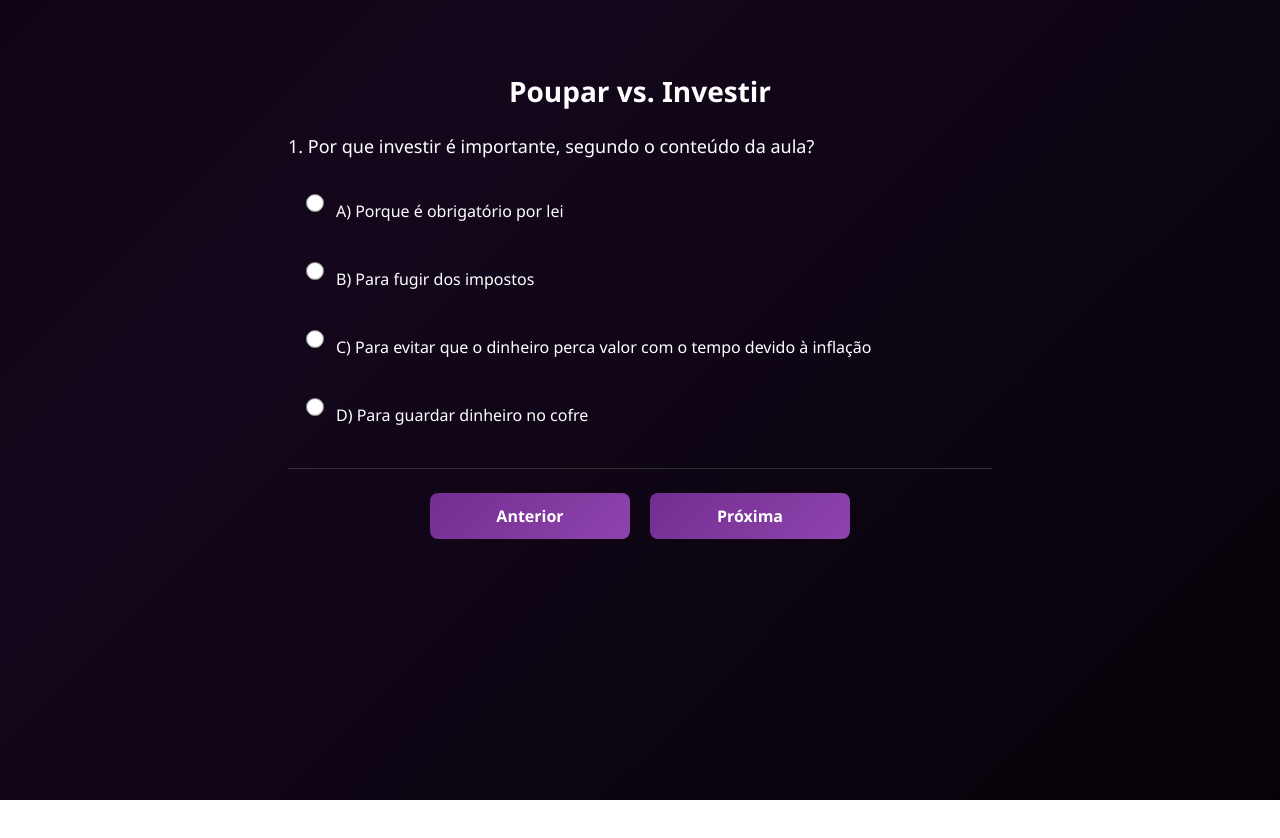
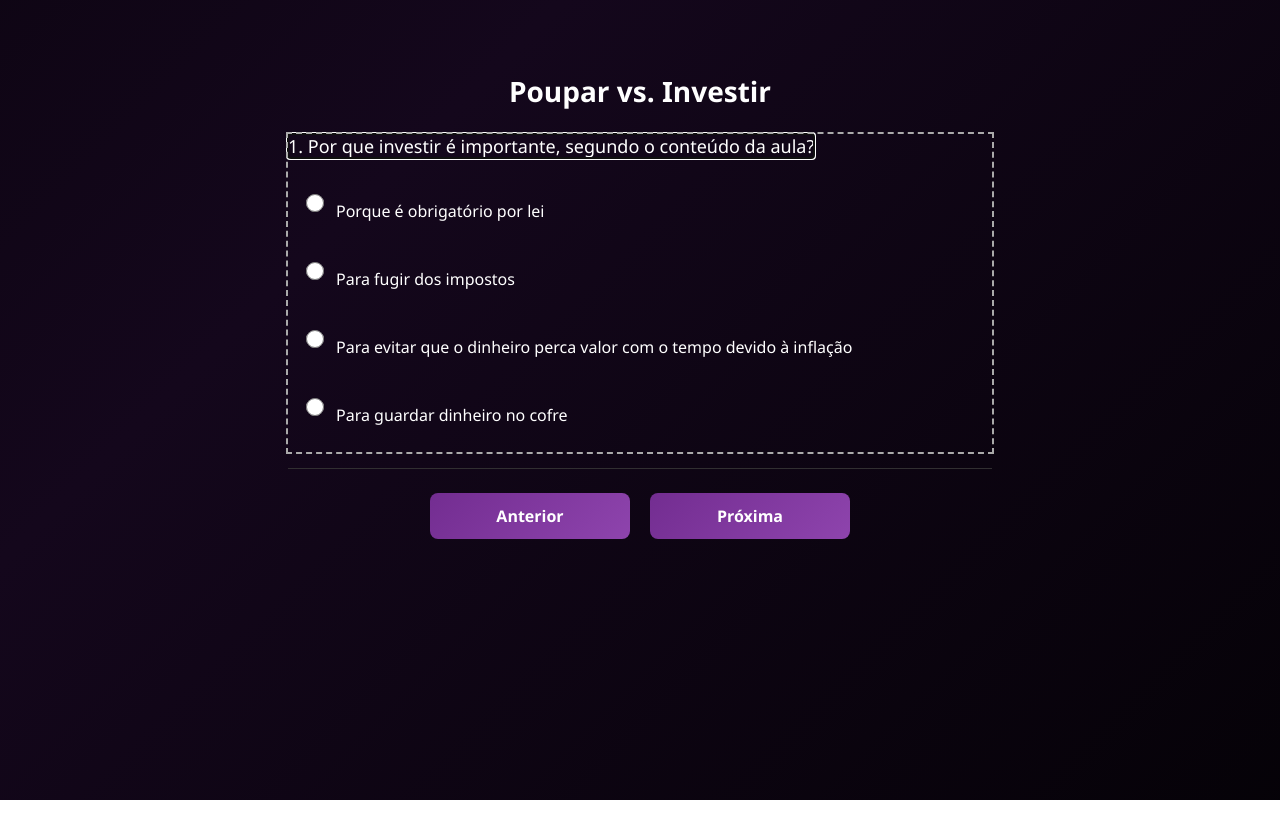
Before and after one commit to PedrosoEnzo/cripto, a React (Vite) app in the folder cripto-react/: page /quiz in a window 1280 px wide. Shown: the top 838 px of the page. Built offline with nearby package versions, Linux system fonts and the light colour scheme.

Commit message:
video aula

```diff
--- a/cripto-react/src/pages/QuizPage.jsx
+++ b/cripto-react/src/pages/QuizPage.jsx
@@ -1,4 +1,4 @@
-import React, { useState } from 'react';
+import React, { useState, useRef, useEffect } from 'react';
 import { useNavigate } from 'react-router-dom';
 import styles from './QuizPage.module.css';
 
@@ -6,50 +6,50 @@ const questions = [
   {
     question: "Por que investir é importante, segundo o conteúdo da aula?",
     options: [
-      "A) Porque é obrigatório por lei",
-      "B) Para fugir dos impostos",
-      "C) Para evitar que o dinheiro perca valor com o tempo devido à inflação",
-      "D) Para guardar dinheiro no cofre"
+      "Porque é obrigatório por lei",
+      "Para fugir dos impostos",
+      "Para evitar que o dinheiro perca valor com o tempo devido à inflação",
+      "Para guardar dinheiro no cofre"
     ],
     correctAnswer: 2,
   },
   {
     question: "O que é inflação?",
     options: [
-      "A) Quando o governo imprime mais dinheiro",
-      "B) Quando o salário das pessoas aumenta",
-      "C) Quando os preços dos produtos caem",
-      "D) Quando o dinheiro perde valor com o tempo"
+      "Quando o governo imprime mais dinheiro",
+      "Quando o salário das pessoas aumenta",
+      "Quando os preços dos produtos caem",
+      "Quando o dinheiro perde valor com o tempo"
     ],
     correctAnswer: 3,
   },
   {
     question: "Qual é a principal diferença entre poupar e investir?",
     options: [
-      "A) Poupar dá mais lucro",
-      "B) Poupar é guardar dinheiro, investir é fazê-lo crescer",
-      "C) Investir é ilegal",
-      "D) Investir é só para bancos"
+      "Poupar dá mais lucro",
+      "Poupar é guardar dinheiro, investir é fazê-lo crescer",
+      "Investir é ilegal",
+      "Investir é só para bancos"
     ],
     correctAnswer: 1,
   },
   {
     question: "Quem pode começar a investir, segundo a aula?",
     options: [
-      "A) Apenas quem entende de economia",
-      "B) Somente pessoas com muito dinheiro",
-      "C) Qualquer pessoa que queira aprender",
-      "D) Apenas empresários"
+      "Apenas quem entende de economia",
+      "Somente pessoas com muito dinheiro",
+      "Qualquer pessoa que queira aprender",
+      "Apenas empresários"
     ],
     correctAnswer: 2,
   },
   {
     question: "Qual das opções abaixo representa um perfil conservador de investidor?",
     options: [
-      "A) Aceita correr mais riscos em busca de lucros",
-      "B) Sempre investe em ações",
-      "C) Investe apenas em criptomoedas",
-      "D) Gosta de segurança e estabilidade"
+      "Aceita correr mais riscos em busca de lucros",
+      "Sempre investe em ações",
+      "Investe apenas em criptomoedas",
+      "Gosta de segurança e estabilidade"
     ],
     correctAnswer: 3,
   },
@@ -61,6 +61,14 @@ export default function QuizPage() {
   const [answers, setAnswers] = useState(Array(questions.length).fill(null));
   const [submitted, setSubmitted] = useState(false);
   const [score, setScore] = useState(0);
+  const legendRef = useRef(null);
+
+  // Foca o legend ao mudar de pergunta
+  useEffect(() => {
+    if (legendRef.current) {
+      legendRef.current.focus();
+    }
+  }, [currentQuestion]);
 
   const handleOptionChange = (optionIndex) => {
     const newAnswers = [...answers];
@@ -100,8 +108,10 @@ export default function QuizPage() {
   if (submitted) {
     return (
       <div className={styles.container3}>
-        <div className={styles.container2}>
-          <h2 aria-level="1" role="heading">Você acertou {score}%</h2>
+        <div className={styles.container2} aria-live="assertive">
+          <h2 tabIndex={-1} role="heading" aria-level="1">
+            Você acertou {score}%
+          </h2>
 
           {score >= 70 ? (
             <p className={styles.successText} role="alert">
@@ -145,11 +155,17 @@ export default function QuizPage() {
 
   return (
     <div className={styles.container}>
-      <h2 className={styles.title} role="heading" aria-level="1">Poupar vs. Investir</h2>
+      <h2 className={styles.title} role="heading" aria-level="1">
+        Poupar vs. Investir
+      </h2>
 
       <div className={styles.questionBlock}>
         <fieldset>
-          <legend className={styles.questionText}>
+          <legend
+            tabIndex={-1}
+            ref={legendRef}
+            className={styles.questionText}
+          >
             {currentQuestion + 1}. {question.question}
           </legend>
           {question.options.map((option, idx) => (
@@ -176,7 +192,7 @@ export default function QuizPage() {
           className={styles.button}
           aria-label="Ir para a pergunta anterior"
         >
-          Anterior
+           Anterior
         </button>
 
         {currentQuestion < questions.length - 1 ? (
```
Also changed, not shown: 1 other file (tests, documents, lock files or other folders).
